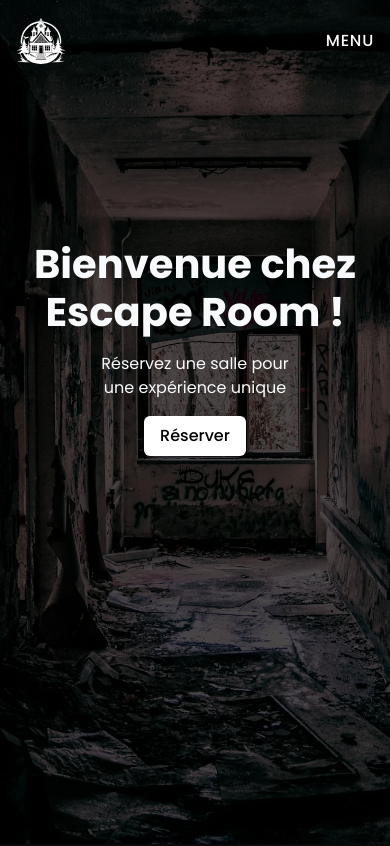
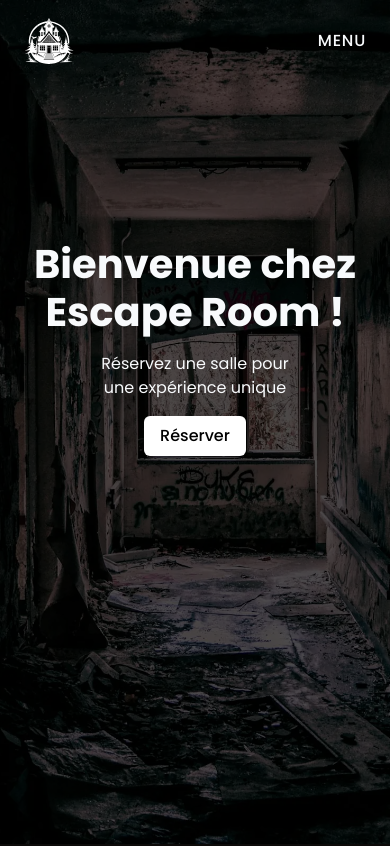
Before and after one commit to SebastienLaurentt/Escape-Game, a Next.js app: page / in a window 390 px wide. Shown: the top 846 px of the page. Built offline with nearby package versions, Linux system fonts and the light colour scheme.

Commit message:
update css

```diff
--- a/components/shared/Header.tsx
+++ b/components/shared/Header.tsx
@@ -1,14 +1,12 @@
 "use client";
 
-import { SignedIn, SignedOut, UserButton } from "@clerk/nextjs";
 import Image from "next/image";
 import Link from "next/link";
 import { usePathname } from "next/navigation";
+import { useState } from "react";
+import navData from "../../data/navData";
 import logo from "../../public/images/Logo.svg";
-import { Button } from "../ui/button";
-import navData from "../../data/navData";
 import BurgerMenu from "../BurgerMenu";
-import { useState } from "react";
 
 const Header = () => {
   const [isOpen, setIsOpen] = useState(false);
@@ -16,7 +14,7 @@ const Header = () => {
   const headerPosition = pathname === "/" ? "absolute top-0 z-20" : "";
   return (
     <header className={`${headerPosition} w-full `}>
-      <div className="flex flex-row items-center  justify-between  p-4 xl:mx-auto xl:max-w-[2000px] xl:px-16">
+      <div className="flex flex-row items-center  justify-between  px-6 py-4 lg:px-10 xl:mx-auto xl:max-w-[2000px] xl:px-16">
         <Link href="/">
           <Image src={logo} alt="Escape Room" width={50} height={50} />
         </Link>
```
